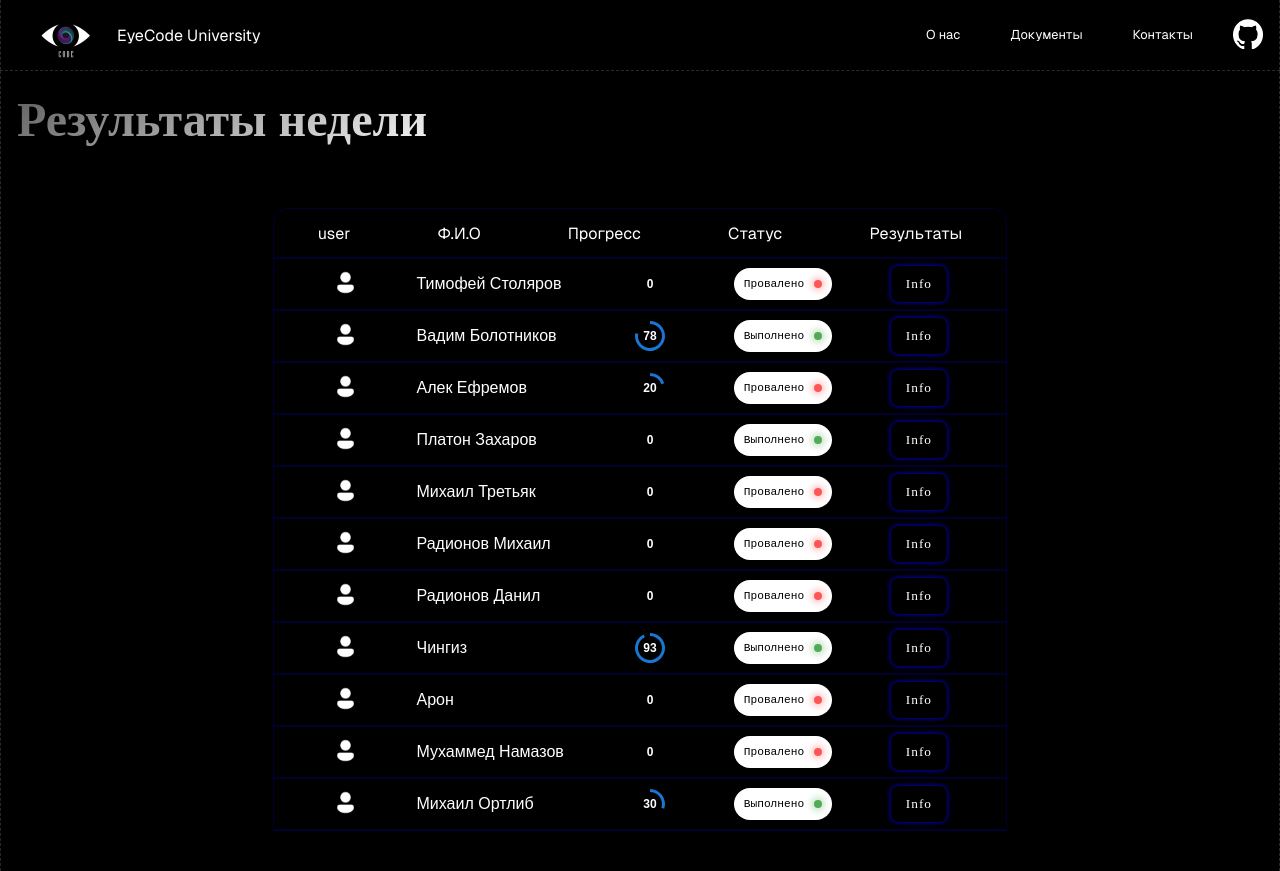
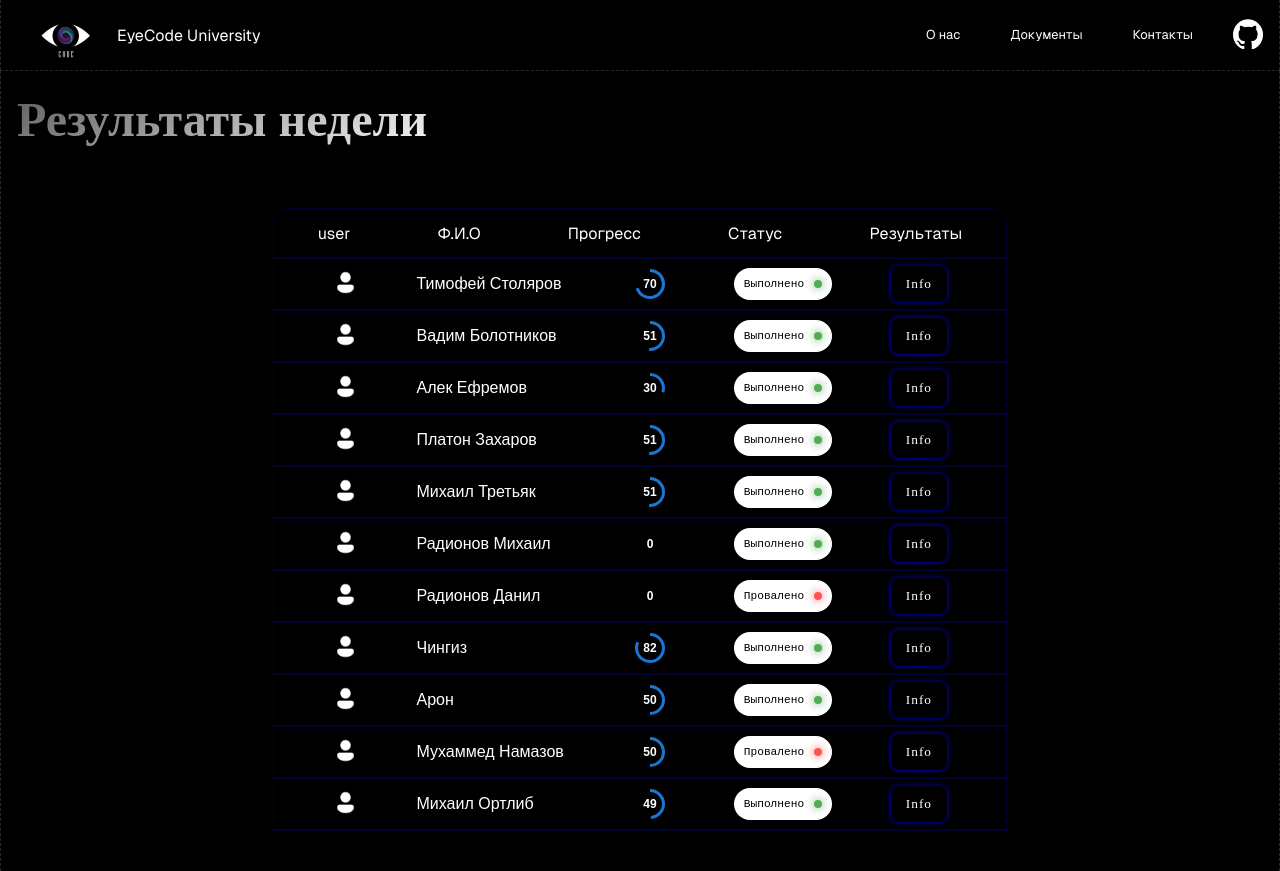
Before and after one commit to southsidescript/EyeCodeUniversityOfficialRepo, a Next.js app: page /Stats in a window 1280 px wide. Built offline with nearby package versions, Linux system fonts and the light colour scheme.

Commit message:
infoUpdate

```diff
--- a/src/data/students.js
+++ b/src/data/students.js
@@ -3,55 +3,55 @@
 export let result_data = [
     {   id:1,
         name:'Тимофей Столяров',
-        codeQuantity:0,
-        creativity:0,
-        percent:0,
-        status:false,
+        codeQuantity:7,
+        creativity:7,
+        percent:70,
+        status:true,
         english:8
     },
     {
         id:2,
         name:'Вадим Болотников',
-        codeQuantity:10,
-        creativity:8,
-        percent:78,
+        codeQuantity:5,
+        creativity:5,
+        percent:51,
         status:true,
-        english:7
+        english:5
     },
     {
         id:3,
         name:'Алек Ефремов',
         codeQuantity:4,
-        creativity:5,
-        percent:20,
-        status:false,
-        english:5
+        creativity:4,
+        percent:30,
+        status:true,
+        english:7
     },
     {
         id:4,
         name:'Платон Захаров',
-        codeQuantity:3,
-        creativity:4,
-        percent:0,
+        codeQuantity:5,
+        creativity:5,
+        percent:51,
         status:true,
-        english:6
+        english:5
     },
     {
         id:5,
         name:'Михаил Третьяк',
-        codeQuantity:0,
-        creativity:4,
-        percent:0,
-        status:false,
+        codeQuantity:5,
+        creativity:5,
+        percent:51,
+        status:true,
         english:8
     },
     {
         id:6,
         name:'Радионов Михаил',
-        codeQuantity:0,
+        codeQuantity:10,
         creativity:7,
         percent:0,
-        status:false,
+        status:true,
         english:3
     },
     {
@@ -66,89 +66,89 @@ export let result_data = [
     {
         id:8,
         name:'Чингиз',
-        codeQuantity:9,
-        creativity:9,
-        percent:93,
+        codeQuantity:7,
+        creativity:10,
+        percent:82,
         status:true,
         english:8
     },
     {
         id:9,
         name:'Арон',
-        codeQuantity:0,
-        creativity:6,
-        percent:0,
-        status:false,
+        codeQuantity:5,
+        creativity:5,
+        percent:50,
+        status:true,
         english:4
     },
     {
         id:10,
         name:'Мухаммед Намазов  ',
-        codeQuantity:0,
-        creativity:0,
-        percent:0,
+        codeQuantity:5,
+        creativity:5,
+        percent:50,
         status:false,
-        english:8
+        english:9
     },
     {
         id:11,
         name:'Михаил Ортлиб',
-        codeQuantity:0,
+        codeQuantity:5,
         creativity:9,
-        percent:30,
+        percent:49,
         status:true,
         english:6
     },
     {
         id:12,
         name:'Чибисов Стас',
-        codeQuantity:10,
-        creativity:6,
-        percent:89,
+        codeQuantity:9,
+        creativity:7,
+        percent:79,
+        status:true,
+        english:8
+    },
+    {
+        id:13,
+        name:'Рауль',
+        codeQuantity:0,
+        creativity:0,
+        percent:0,
+        status:true,
+        english:9
+    },
+    {
+        id:14,
+        name:'Андрей',
+        codeQuantity:7,
+        creativity:8,
+        percent:93,
         status:true,
         english:7
     },
     {
-        id:13,
-        name:'Рауль',
-        codeQuantity:8,
-        creativity:8,
-        percent:50,
-        status:true,
-        english:6
-    },
-    {
-        id:14,
-        name:'Андрей',
-        codeQuantity:8,
-        creativity:7,
-        percent:83,
-        status:true,
-        english:5
-    },
-    {
         id:15,
         name:'Сергей Арутюнян ',
-        codeQuantity:8,
-        creativity:6,
-        percent:70,
+        codeQuantity:7,
+        creativity:5,
+        percent:50,
         status:true,
         english:5
     },
     {
         id:16,
         name:'Александр Штейнле',
-        codeQuantity:9,
-        creativity:9,
+        codeQuantity:0,
+        creativity:0,
         percent:80,
-        status:true,
+        status:false,
         english:6
     },  {
         id:19,
         name:'Динияр',
         codeQuantity:10,
-        creativity:7,
-        percent:90,
+        creativity:5,
+        percent:80,
         status:true,
         english:4
     },
@@ -164,10 +164,10 @@ export let result_data = [
     {
         id:17,
         name:'Имран',
-        codeQuantity:10,
-        creativity:10,
-        percent:52,
-        status:true,
+        codeQuantity:0,
+        creativity:0,
+        percent:0,
+        status:false,
         english:3
     },
     {
```
